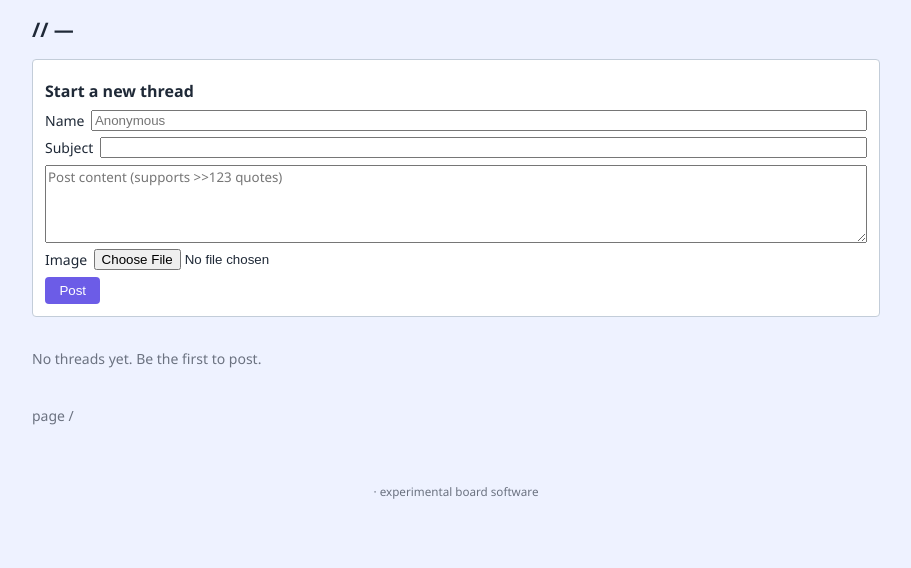
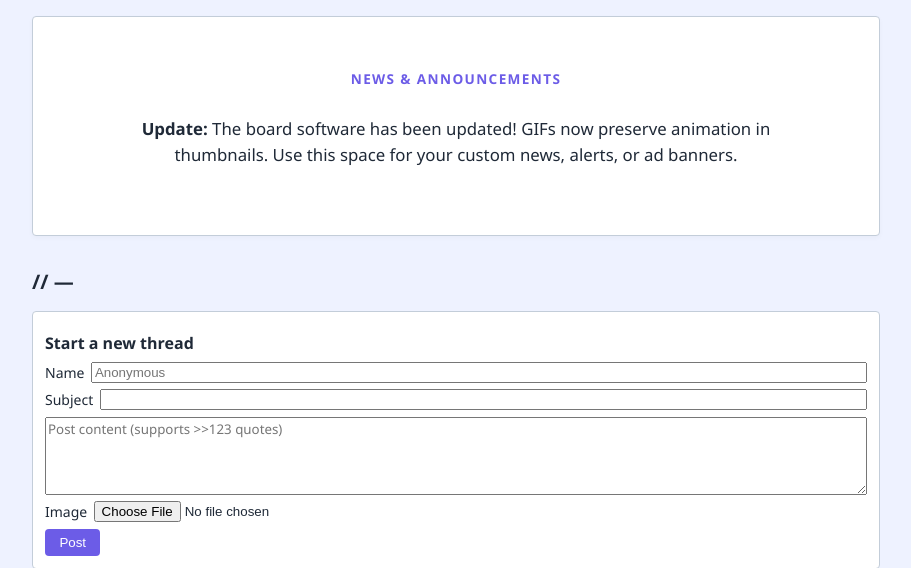
Before and after one commit to its-Sohan/banchan, a FastAPI app: template app/templates/board.html in a window 1280 px wide. Shown: the part 36-604 px from the top of the page, without its empty margins (184-1095 px from the left). Before the commit the page ends 535 px from the top, so only its background shows below. Run offline with FastAPI, Linux system fonts and the light colour scheme; the template is opened without the code that fills it, so the values that code supplies are empty; parts of the project's set-up code (start-up, migrations or seed data) failed here and were passed over.

Commit message:
Add news/announcement/ad banner element and styles

```diff
--- a/app/static/style.css
+++ b/app/static/style.css
@@ -133,3 +133,35 @@ h2 { font-size: 1rem; margin: 0.5rem 0; }
   font-size: 0.78rem; max-height: 4.5em; overflow: hidden;
   border-top: 1px dashed var(--border); padding-top: 0.3rem;
 }
+
+/* News Banner / Ad Space */
+.news-banner {
+  background: var(--panel);
+  border: 1px solid var(--border);
+  border-radius: 4px;
+  padding: 2rem;
+  margin-bottom: 2rem;
+  min-height: 220px; /* ~2.5 inches of height on typical screens */
+  display: flex;
+  flex-direction: column;
+  justify-content: center;
+  align-items: center;
+  text-align: center;
+  box-shadow: 0 2px 5px rgba(0, 0, 0, 0.03);
+}
+
+.banner-title {
+  font-weight: 800;
+  font-size: 0.85rem;
+  letter-spacing: 0.1em;
+  color: var(--accent);
+  margin-bottom: 0.75rem;
+  text-transform: uppercase;
+}
+
+.banner-content {
+  font-size: 1.05rem;
+  line-height: 1.5;
+  color: var(--text);
+  max-width: 650px;
+}
--- a/app/templates/base.html
+++ b/app/templates/base.html
@@ -15,6 +15,14 @@
   </header>
 
   <main class="container">
+    <!-- News / Ads Space -->
+    <div class="news-banner">
+      <div class="banner-title">News & Announcements</div>
+      <div class="banner-content">
+        <p><strong>Update:</strong> The board software has been updated! GIFs now preserve animation in thumbnails. Use this space for your custom news, alerts, or ad banners.</p>
+      </div>
+    </div>
+
     {% block content %}{% endblock %}
   </main>
 
```
